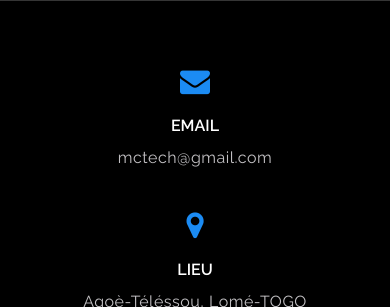
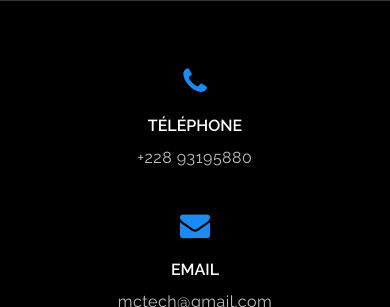
Before and after one commit to KodjoTouglo/myportfolio, a Django app: page /profil/#contact in a window 390 px wide. Shown: the part 6193-6500 px from the top of the page. Run offline with Django 3.2, Linux system fonts and the light colour scheme; data comes from the database, SQL or seed files in the repository.

Commit message:
'telephone'

```diff
--- a/templates/profil.html
+++ b/templates/profil.html
@@ -232,13 +232,13 @@
    <footer>
    	  <div class="container">
    	  	  <div class="footer-content">
-   	  	  	  <!--<div class="box">
+   	  	  	  <div class="box">
    	  	  	  	  <div class="icon">
    	  	  	  	  	 <span class="fa fa-phone"></span>
    	  	  	  	  </div>
    	  	  	  	  <h4>Téléphone</h4>
    	  	  	  	  <p>+228 93195880</p>
-   	  	  	  </div>-->
+   	  	  	  </div>
    	  	  	  <div class="box">
    	  	  	  	  <div class="icon">
    	  	  	  	  	 <span class="fa fa-envelope"></span>
```
